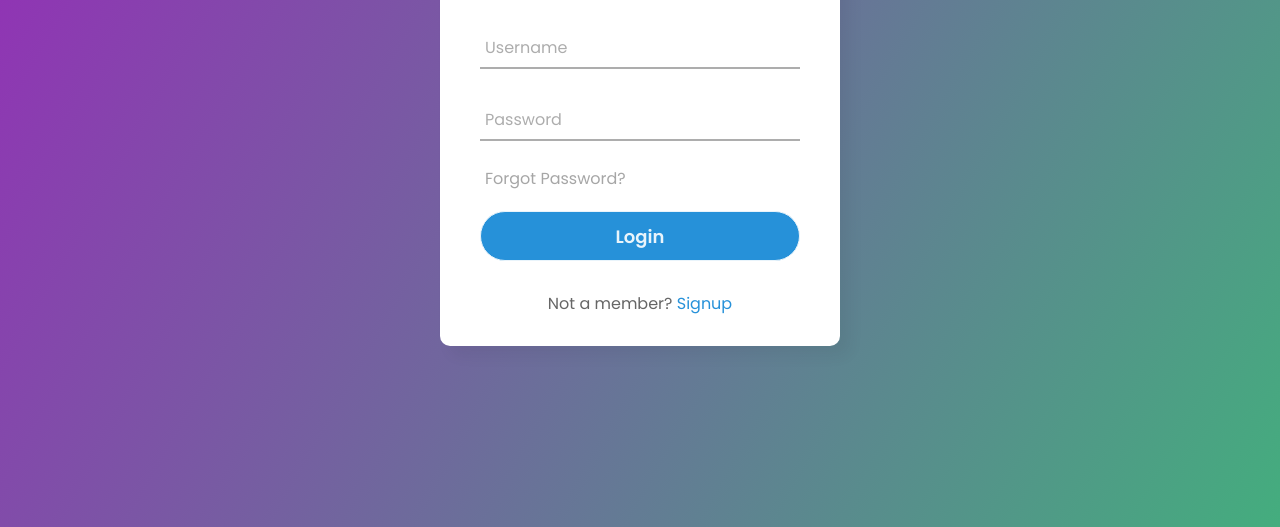
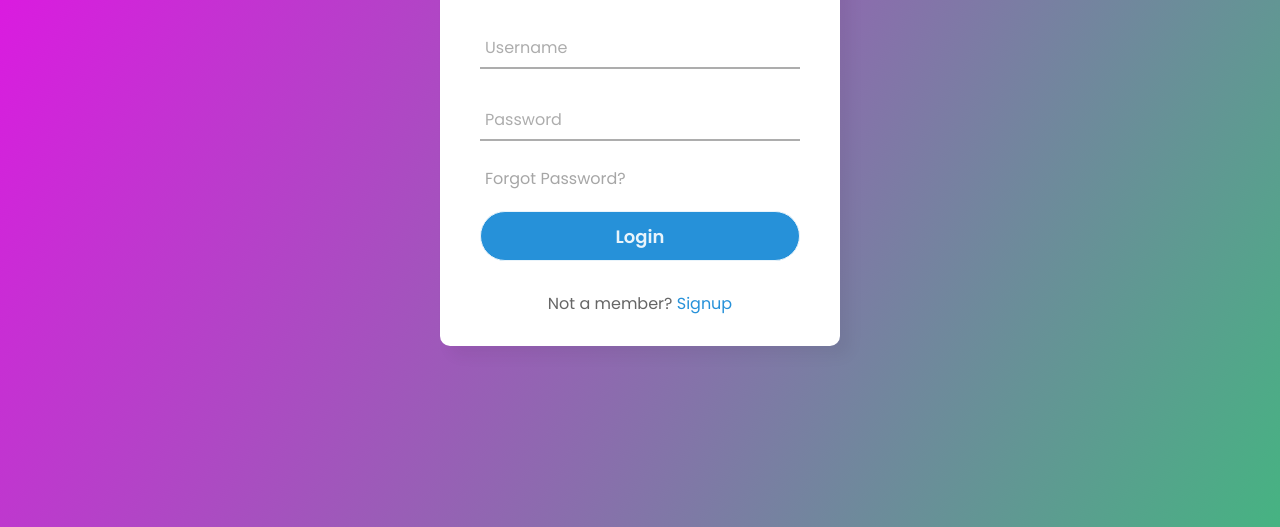
Before and after one commit to Gokulcasper/login-form, a plain HTML site: page index.html in a window 1280 px wide. Shown: the part 273-800 px from the top of the page. Drawn offline with Linux system fonts and the light colour scheme.

Commit message:
feat:bg-color

```diff
--- a/style.css
+++ b/style.css
@@ -8,7 +8,7 @@
 body {
   margin: 0;
   padding: 0;
-  background: linear-gradient(120deg, #9729b9, #44ad7e);
+  background: linear-gradient(120deg, #e90ce9, #46b382);
   height: 100vh;
   overflow: hidden;
 }
```
